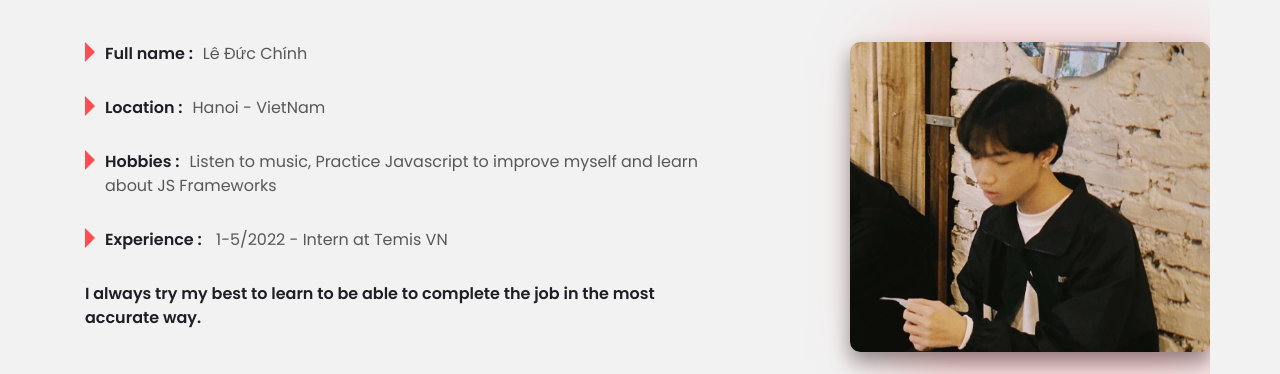
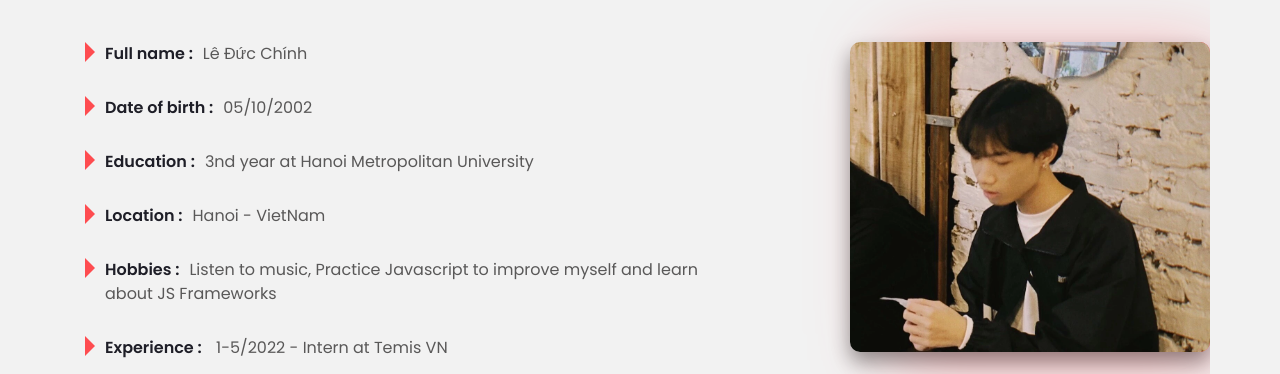
Before and after one commit to ducchinh02/Portfolio, a website: page index.html in a window 1280 px wide. Shown: the part 743-1117 px from the top of the page. Drawn offline with nearby package versions, Linux system fonts and the light colour scheme.

Commit message:
Update index.html

```diff
--- a/index.html
+++ b/index.html
@@ -125,6 +125,16 @@
                         <li class="about_content-info-item">
                             <div class="icon"></div>
                             <div class="info"><span>Full name : </span>Lê Đức Chính</div>
+                        </li>
+                        <!-- info -->
+                        <li class="about_content-info-item">
+                            <div class="icon"></div>
+                            <div class="info"><span>Date of birth : </span>05/10/2002</div>
+                        </li>
+                        <!-- info -->
+                        <li class="about_content-info-item">
+                            <div class="icon"></div>
+                            <div class="info"><span>Education : </span>3nd year at Hanoi Metropolitan University</div>
                         </li>
                         <!-- info -->
                         <li class="about_content-info-item">
```
